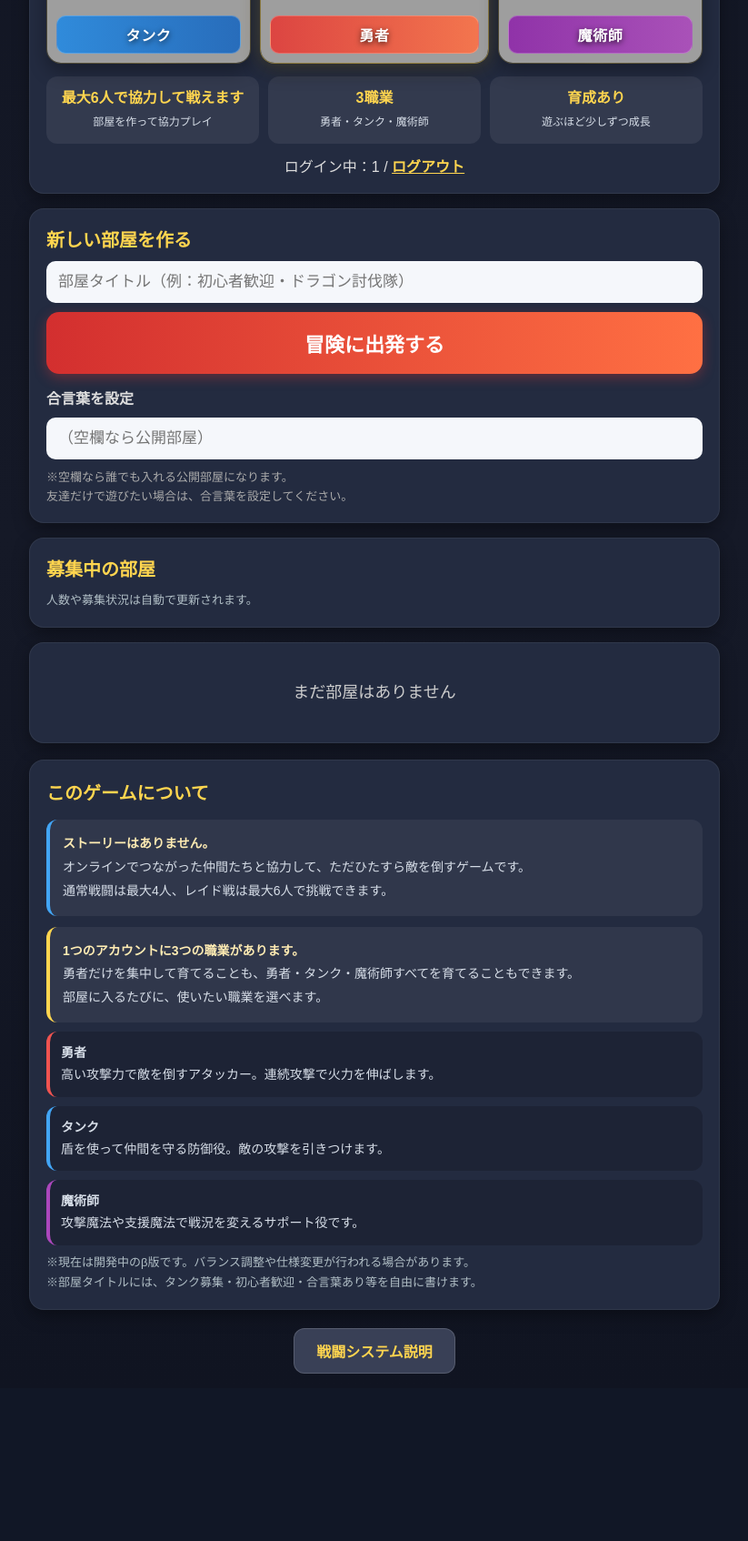
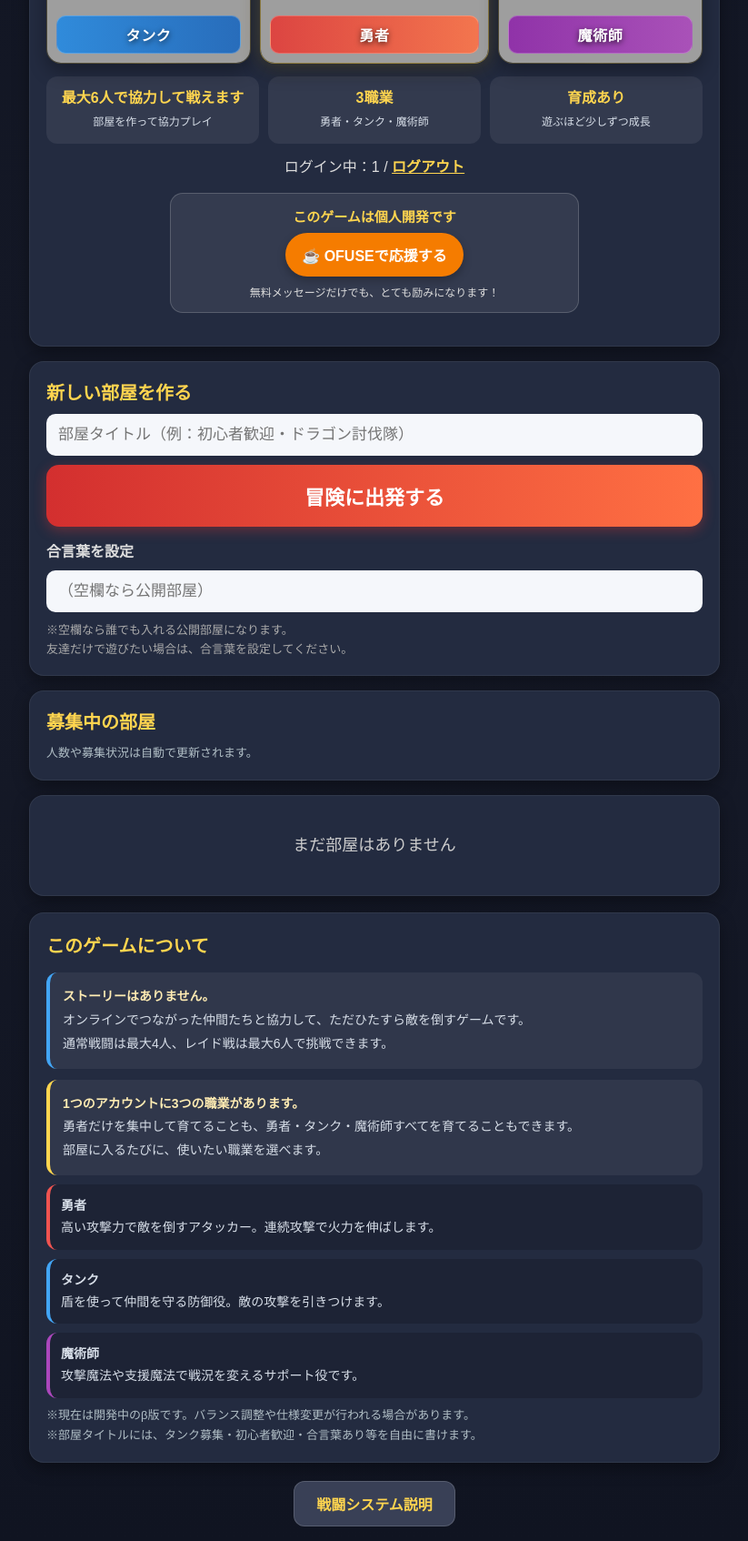
Before and after one commit to okakki-0525/co-op-battle, a Flask app: page / in a window 1280 px wide. Shown: the part 814-2508 px from the top of the page at 91% size, without its empty margins (228-1051 px from the left). Before the commit the page ends 2324 px from the top, so only its background shows below. Run offline with Flask 3, Linux system fonts and the light colour scheme; the visitor is signed in with stand-in values (Sample User, id 1); data that the repository does not hold is empty; grey boxes are pictures that could not be loaded.

Commit message:
タイトル画面にOFUSE応援リンク追加

```diff
--- a/templates/index.html
+++ b/templates/index.html
@@ -19,6 +19,41 @@
     --purple:#ab47bc;
     --text:#ffffff;
     --muted:#cfd8dc;
+}
+
+/* ===== A-2セクション：OFUSE応援リンク ===== */
+.ofuse-box {
+  margin: 18px auto;
+  padding: 14px;
+  max-width: 420px;
+  background: rgba(255,255,255,0.08);
+  border: 1px solid rgba(255,255,255,0.18);
+  border-radius: 14px;
+  text-align: center;
+}
+
+.ofuse-title {
+  font-size: 15px;
+  font-weight: bold;
+  color: #ffd54f;
+  margin-bottom: 8px;
+}
+
+.ofuse-link {
+  display: inline-block;
+  padding: 12px 18px;
+  border-radius: 999px;
+  background: #f57c00;
+  color: white;
+  font-weight: bold;
+  text-decoration: none;
+  box-shadow: 0 4px 10px rgba(0,0,0,0.25);
+}
+
+.ofuse-note {
+  margin-top: 8px;
+  font-size: 12px;
+  color: #ddd;
 }
 
 body{
@@ -186,6 +221,26 @@ h1{text-align:center;color:var(--gold);font-size:34px;margin:8px 0 6px;text-shad
         ログイン中：{{ login_player_id }}
         /
         <a href="/logout">ログアウト</a>
+    </div>
+
+ <!-- ===== C-2セクション：OFUSE応援 ===== -->
+    <div class="ofuse-box">
+        <div class="ofuse-title">
+            このゲームは個人開発です
+        </div>
+
+        <a
+            class="ofuse-link"
+            href="https://ofuse.me/950efb11"
+            target="_blank"
+            rel="noopener noreferrer"
+        >
+            ☕ OFUSEで応援する
+        </a>
+
+        <div class="ofuse-note">
+            無料メッセージだけでも、とても励みになります！
+        </div>
     </div>
 </div>
 
```
